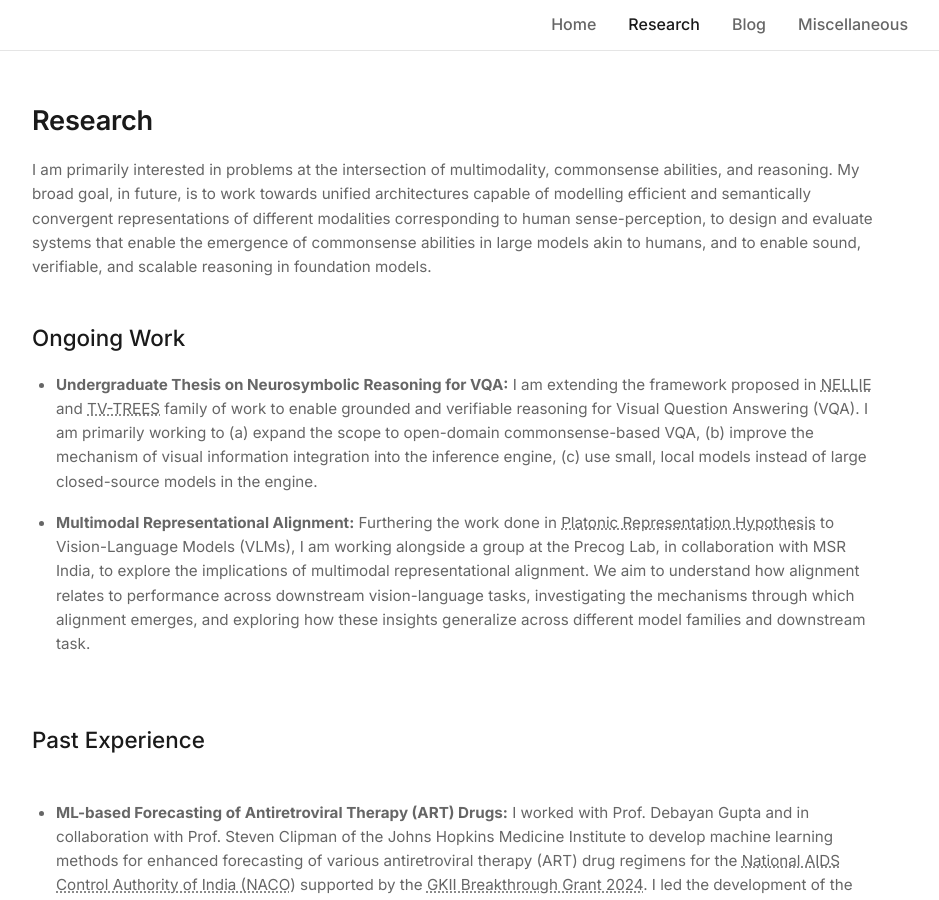
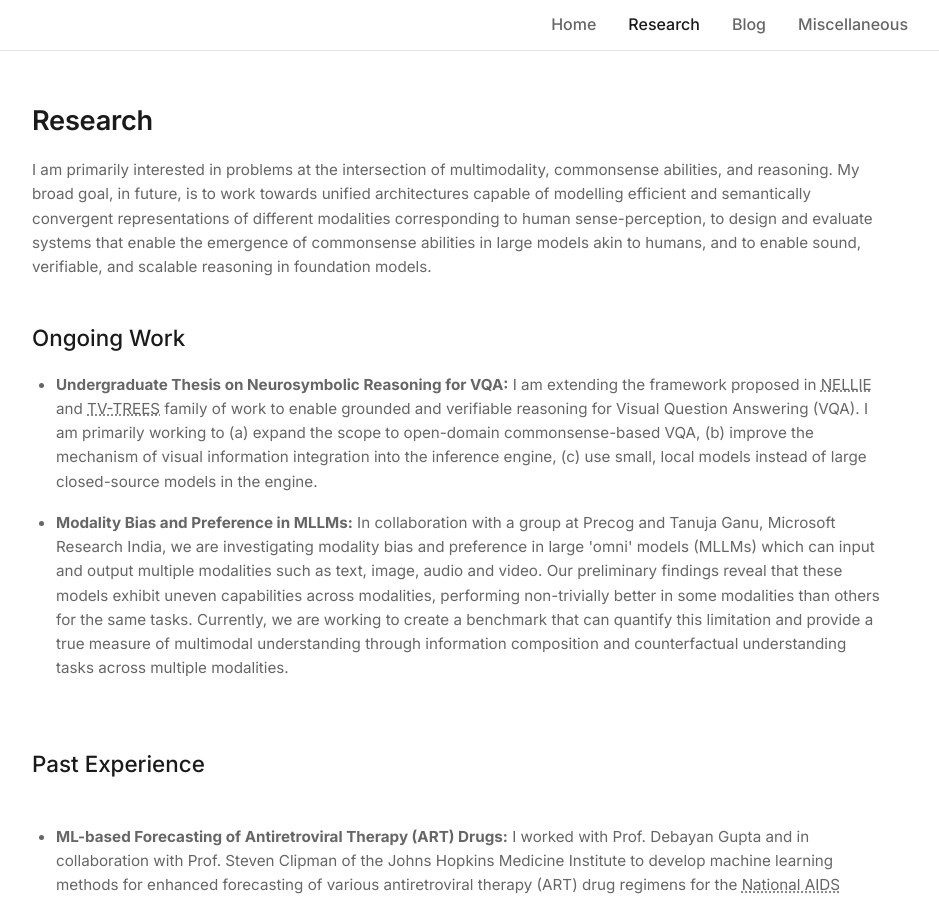
Before and after one commit to SwapnanilMukherjee/swapnanilmukherjee.github.io, a Jekyll site: the page built from _pages/research.md, in a window 1280 px wide and 900 px high. Shown: the whole window, without its empty margins (182-1121 px from the left). Built offline with Jekyll 4.4.1, drawn with Linux system fonts in a browser that asks for light colours.

Commit message:
changed research section for multimodal project and updated bio

```diff
--- a/_pages/research.md
+++ b/_pages/research.md
@@ -15,7 +15,7 @@ permalink: /research/
   <h2>Ongoing Work</h2>
   <ul class="research-list">
     <li><p><b>Undergraduate Thesis on Neurosymbolic Reasoning for VQA:</b> I am extending the framework proposed in <a href="https://arxiv.org/pdf/2209.07662">NELLIE</a> and <a href="https://arxiv.org/pdf/2402.19467">TV-TREES</a> family of work to enable grounded and verifiable reasoning for Visual Question Answering (VQA). I am primarily working to (a) expand the scope to open-domain commonsense-based VQA, (b) improve the mechanism of visual information integration into the inference engine, (c) use small, local models instead of large closed-source models in the engine.</p></li>
-    <li><p><b>Multimodal Representational Alignment:</b> Furthering the work done in <a href="https://arxiv.org/pdf/2405.07987" target="_blank">Platonic Representation Hypothesis</a> to Vision-Language Models (VLMs), I am working alongside a group at the Precog Lab, in collaboration with MSR India, to explore the implications of multimodal representational alignment. We aim to understand how alignment relates to performance across downstream vision-language tasks, investigating the mechanisms through which alignment emerges, and exploring how these insights generalize across different model families and downstream task. </p></li>
+    <li><p><b>Modality Bias and Preference in MLLMs:</b> In collaboration with a group at Precog and Tanuja Ganu, Microsoft Research India, we are investigating modality bias and preference in large 'omni' models (MLLMs) which can input and output multiple modalities such as text, image, audio and video. Our preliminary findings reveal that these models exhibit uneven capabilities across modalities, performing non-trivially better in some modalities than others for the same tasks. Currently, we are working to create a benchmark that can quantify this limitation and provide a true measure of multimodal understanding through information composition and counterfactual understanding tasks across multiple modalities. </p></li>
   </ul>
 </div>
 <div class="section">
```
Also changed, not shown: index.md (+1 -1 lines), 1 other file.
